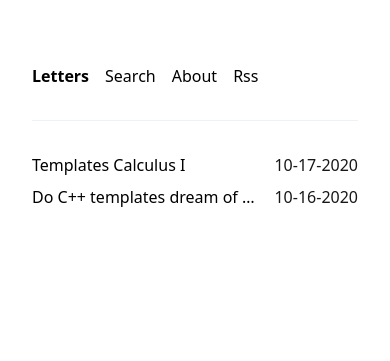
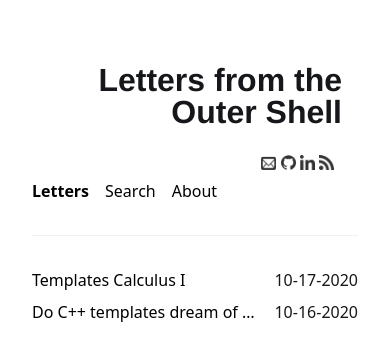
Before and after one commit to m4yers/m4yers.github.io, a Jekyll site: the page built from index.html, in a window 390 px wide. Shown: the top 361 px of the page. Built offline with Jekyll 4.4.1, drawn with Linux system fonts in a browser that asks for light colours.

Commit message:
Improve the theme

```diff
--- a/_config.yml
+++ b/_config.yml
@@ -1,16 +1,18 @@
 url: #yoururl
 title: Letters from the Outer Shell
 description: A repository of opinions about tech, science, maths and everything else
-twitter:
-  username: #yourusername
-  card: summary
-  creator: #yourusername
-author:
-  twitter: #yourusername
-  name: #yourusername
-  avatar:
-  email: #youremail
-  url: #yoururl
+
+contacts:
+  - name: Email
+    value: m4yers@gmail.com
+    link: mailto:m4yers@gmail.com
+  - name: GitHub
+    link: http://github.com/m4yers
+  - name: LinkedIn
+    link: http://linkedin.com/in/m4yers
+  - name: RSS
+    link: /atom.xml
+
 permalink: pretty
 
 baseurl: ""
--- a/_data/navigation.yml
+++ b/_data/navigation.yml
@@ -5,5 +5,3 @@ links:
   url: /search
 - title: About
   url: /about
-- title: Rss
-  url: /atom.xml
--- a/_includes/navigation.html
+++ b/_includes/navigation.html
@@ -1,6 +1,15 @@
 <header role="banner">
-      <!--<h1 class="logo">{{ site.title }}</h1>-->
+  <h1 class="logo">{{ site.title }}</h1>
   <nav role="navigation">
+    <p class="media-links">
+      {% for contact in site.contacts %}
+
+        {% assign contact_icon_path = "/assets/img/icons/" | append: contact.name | downcase | append: ".png" | absolute_url %}
+        <a href="{{ contact.link }}"><img src="{{ contact_icon_path }}" width=15 height=15/></a>
+
+      {% endfor %}
+    </p>
+
     <ul>
        {% for item in site.data.navigation.links %}
           <li><a href="{{ item.url }}" {% if item.url == page.url %} class="active"{% endif %}>{{ item.title }}</a></li>
--- a/_sass/_main.scss
+++ b/_sass/_main.scss
@@ -11,7 +11,7 @@ body {
   -webkit-font-smoothing: antialiased;
   text-rendering: optimizeLegibility;
   line-height:1.5;
-	font-size: 1rem;
+  font-size: 1.0rem;
   color: rgb(22, 23, 26);
 }
 
@@ -103,16 +103,6 @@ blockquote {
   padding-left: 1rem;
 }
 
-h1,h2,h3,h4,h5 {
-	line-height: 1;
-	margin: 1rem 0;
-	font-weight: 600;
-}
-
-section h1:first-child {
-	margin-top: 0;
-}
-
 strong, b {
   font-weight: bold;
 }
@@ -160,19 +150,33 @@ strong, b {
 main {
   display:flex;
   flex-wrap:wrap;
-	max-width:60rem;
+  max-width:65rem;
   margin:2rem auto;
   padding:1rem;
 }
 
+.logo {
+  line-height: 1;
+  padding-right: 1rem;
+  padding-bottom: 1.5rem;
+  text-align: right;
+  min-width: 10rem;
+  font-weight: 600;
+  font-family: Helvetica;
+}
 
-@media screen and (max-width: 45rem ) {
+.media-links {
+  padding-right: 1.5rem;
+  padding-bottom: 0.2rem;
+  text-align: right;
+  opacity: 0.8;
+}
+
+
+@media screen and (max-width: 50rem ) {
   header li {
     display: inline;
     margin-right: 1rem;
-}
-.logo {
-	padding-bottom: 1rem;
   }
   header ul {
     border-bottom: 1px solid #edf2f7;
```
Also changed, not shown: _layouts/default.html (+2 -6 lines), _layouts/post.html (line endings or trailing spaces), assets/img/icons/email.png (added), assets/img/icons/github.png (added), assets/img/icons/linkedin.png (added), assets/img/icons/rss.png (added), 1 other file. Lines whose indentation alone changed are shown as unchanged.
